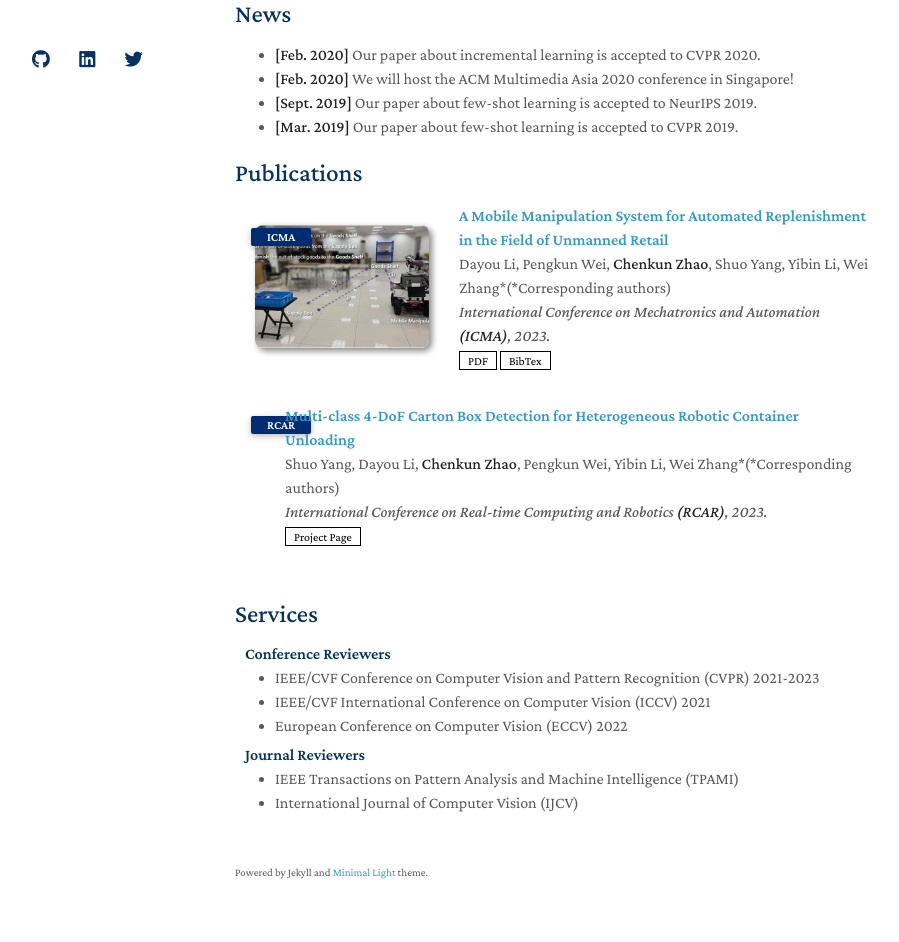
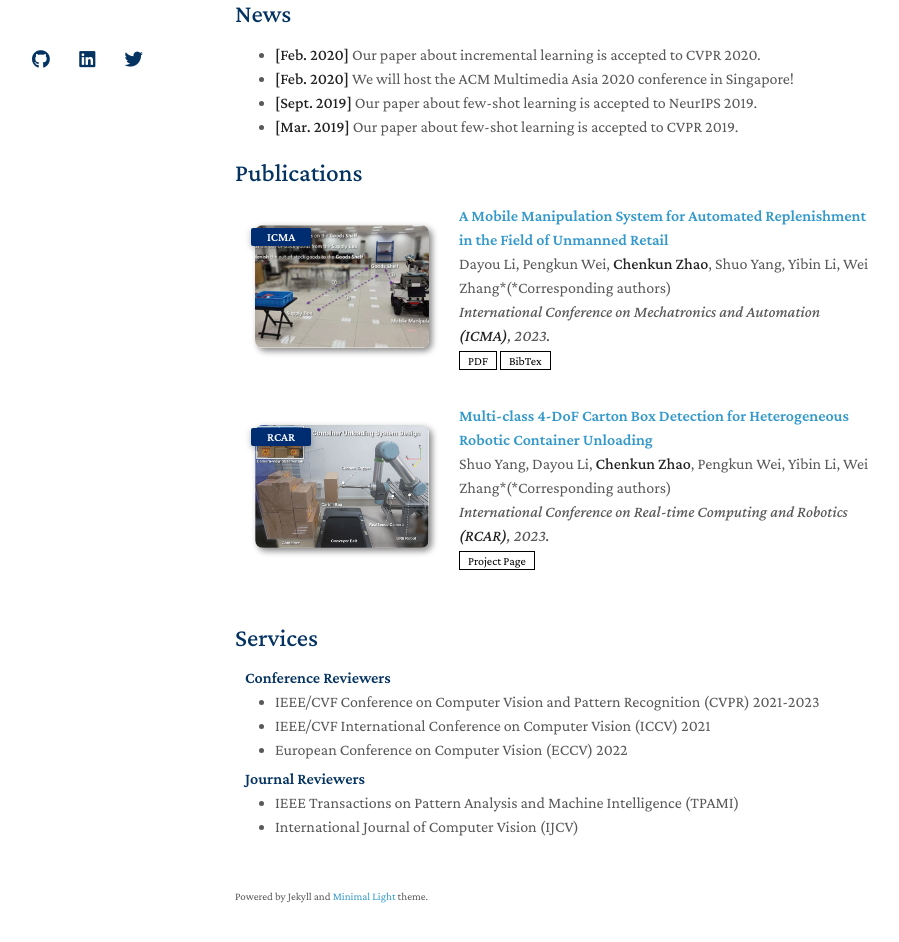
Before and after one commit to zhaockab/zhaockab.github.io, a Jekyll site: the page built from index.md, in a window 1280 px wide and 1288 px high. Shown: the part 311-1253 px from the top of the window, without its empty margins (235-1134 px from the left). Built offline with Jekyll 4.4.1, drawn with Linux system fonts in a browser that asks for light colours; nearby versions of some CDN libraries; a style sheet for code colours, icons or effects is not loaded; our own code applies the rules of GitHub Pages for plain Markdown files.

Commit message:
Update publications.yml

```diff
--- a/_data/publications.yml
+++ b/_data/publications.yml
@@ -18,4 +18,4 @@ main:
     page: https://class-il.mpi-inf.mpg.de/mnemonics/
     #bibtex: https://class-il.mpi-inf.mpg.de/mnemonics/
     #notes: Oral Presentation
-    #image: ./assets/img/unloading.png
+    image: ./assets/img/unloading.png
```
